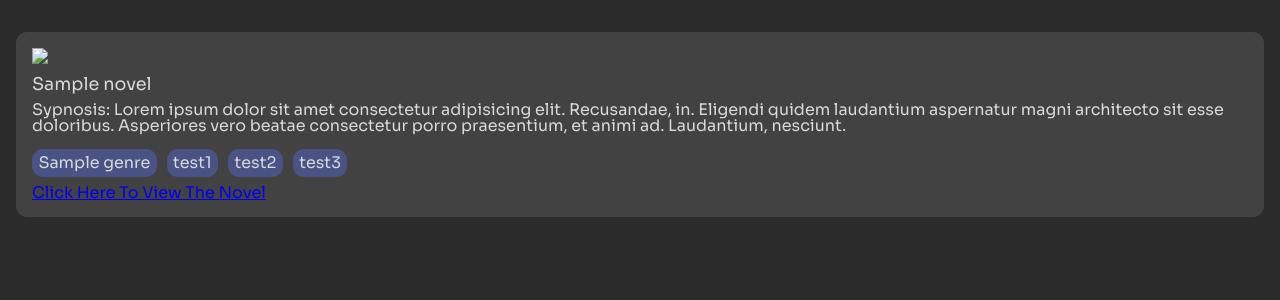
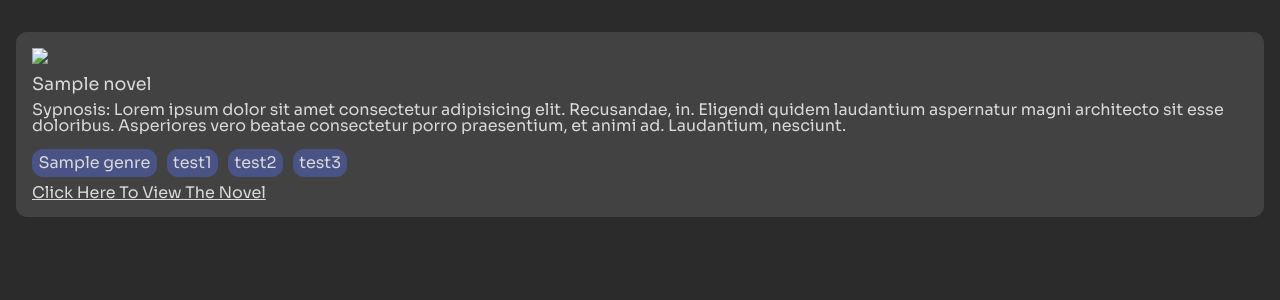
Before and after one commit to Yuheng3107/translationwebsite, a Django app: page /home/ in a window 1280 px wide. Shown: the top 300 px of the page. Run offline with Django 4.2, Linux system fonts and the light colour scheme; tables that the repository leaves empty hold one stand-in row (values such as "Sample post").

Commit message:
reader's end styling update

```diff
--- a/home/templates/home/novel_list.html
+++ b/home/templates/home/novel_list.html
@@ -24,7 +24,7 @@
             {% if novel.content_type %}
 
             {% endif %}
-            <a href="{% url 'home:novel_detail' novel.id %}">Click Here To View The Novel</a>
+            <a class="novel-link" href="{% url 'home:novel_detail' novel.id %}">Click Here To View The Novel</a>
         </div>
     {% endfor %}
 </section>
--- a/static/reader/reader_general.css
+++ b/static/reader/reader_general.css
@@ -8,6 +8,7 @@
     --dark-card-faded: #505050;
     --dark-tags: #495386;
     --text-color-primary: rgb(217, 217, 217);
+    --text-color-muted: rgb(160, 160, 160);
     --accent: #E94560;
 
 }
--- a/static/reader/reader_novel_list.css
+++ b/static/reader/reader_novel_list.css
@@ -11,6 +11,11 @@
 
 .novel-card h1, .novel-card a, .novel-card p {
     margin: 0.5em 0;
+}
+
+.novel-synopsis {
+    max-height:4em;
+    overflow-y:auto;
 }
 
 .novel-genres{
@@ -31,3 +36,10 @@
     width:100%
 
 }
+
+.novel-link:link {
+    color: var(--text-color-primary)
+}
+.novel-link:visited {
+    color: var(--text-color-muted)
+}
--- a/translators/views.py
+++ b/translators/views.py
@@ -15,6 +15,7 @@
     for name, content in data:
         chapter = Chapter(name=name, novel=novel, content=content)
         chapter.save()
+    return
 
 
 def index(request):
```
